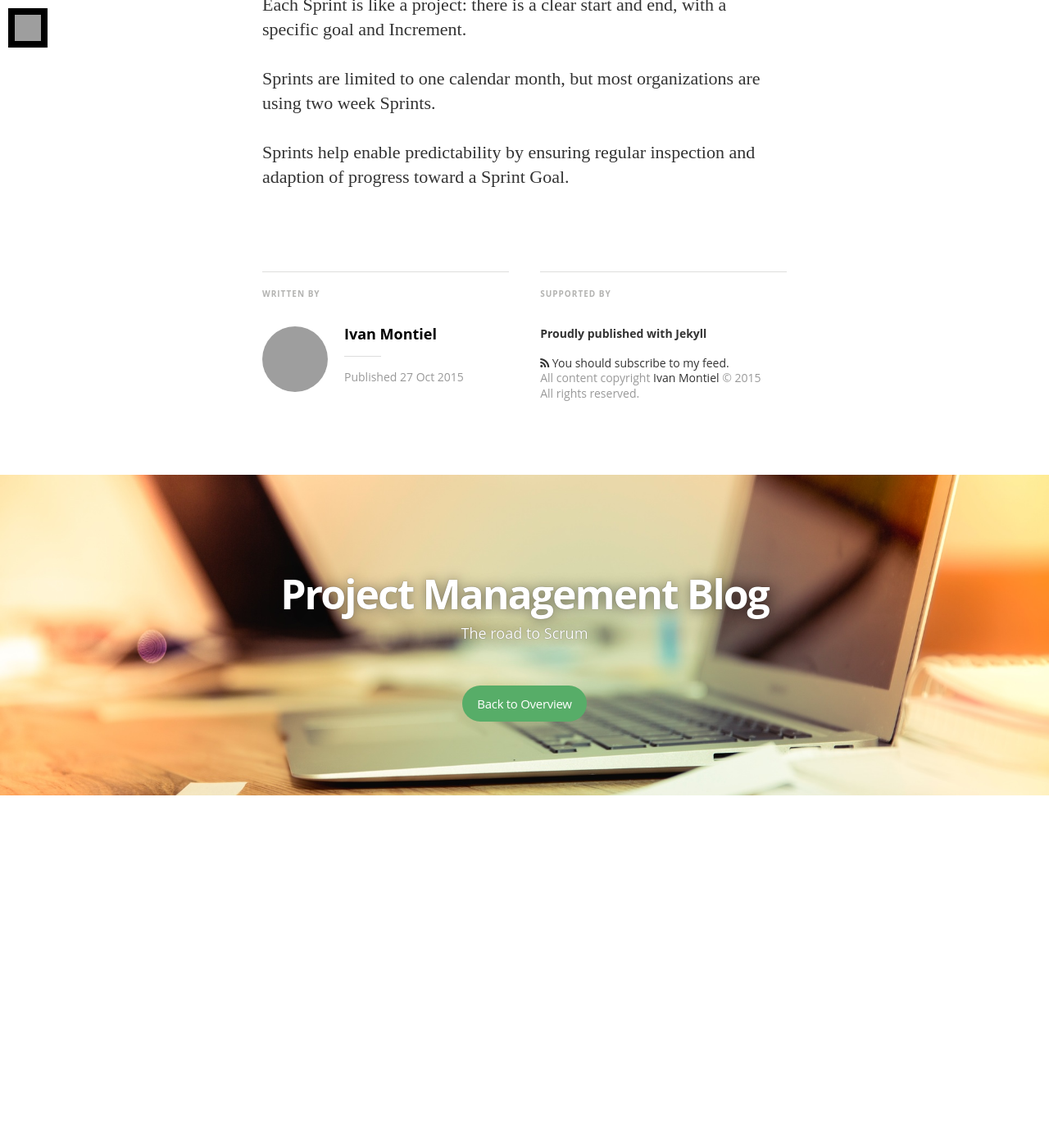
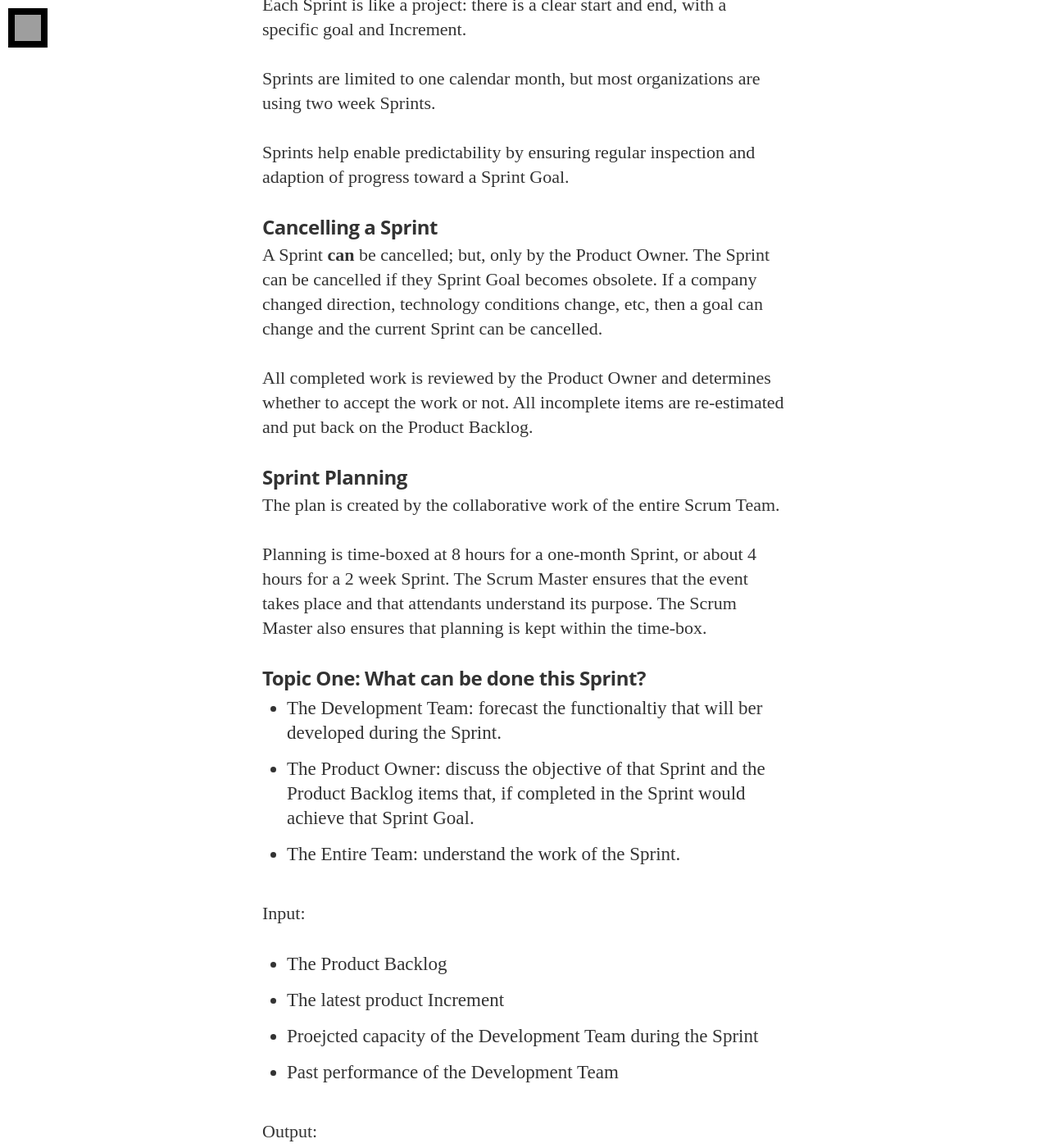
Before and after one commit to idmontie/ProjectManagementBlog, a Jekyll site: the page built from _posts/2015-10-27-the-scrum-guide-continued.md, in a window 1280 px wide and 1400 px high, scrolled down 1313 px. Shown: the whole window at 82% size. Built offline with Jekyll 4.4.1, drawn with Linux system fonts in a browser that asks for light colours; nearby versions of some CDN libraries; some web fonts are replaced; Markdown is read by kramdown in place of the engine named in the settings; before the commit the page ends 2283 px from its top, so only the background shows below that; some of the changed text lies outside the part shown.

Commit message:
Update 2015-10-27-the-scrum-guide-continued.md

```diff
--- a/_posts/2015-10-27-the-scrum-guide-continued.md
+++ b/_posts/2015-10-27-the-scrum-guide-continued.md
@@ -32,3 +32,43 @@ Each Sprint is like a project: there is a clear start and end, with a specific g
 Sprints are limited to one calendar month, but most organizations are using two week Sprints.
 
 Sprints help enable predictability by ensuring regular inspection and adaption of progress toward a Sprint Goal.
+
+
+### Cancelling a Sprint
+
+A Sprint **can** be cancelled; but, only by the Product Owner. The Sprint can be cancelled if they Sprint Goal becomes obsolete. If a company changed direction, technology conditions change, etc, then a goal can change and the current Sprint can be cancelled.
+
+All completed work is reviewed by the Product Owner and determines whether to accept the work or not. All incomplete items are re-estimated and put back on the Product Backlog.
+
+
+### Sprint Planning
+
+The plan is created by the collaborative work of the entire Scrum Team.
+
+Planning is time-boxed at 8 hours for a one-month Sprint, or about 4 hours for a 2 week Sprint. The Scrum Master ensures that the event takes place and that attendants understand its purpose. The Scrum Master also ensures that planning is kept within the time-box.
+
+### Topic One: What can be done this Sprint?
+
+- The Development Team: forecast the functionaltiy that will ber developed during the Sprint.
+- The Product Owner: discuss the objective of that Sprint and the Product Backlog items that, if completed in the Sprint would achieve that Sprint Goal.
+- The Entire Team: understand the work of the Sprint.
+
+Input:
+
+- The Product Backlog
+- The latest product Increment
+- Proejcted capacity of the Development Team during the Sprint
+- Past performance of the Development Team
+
+Output:
+
+- A Sprint Goal
+- Items selected from the Product Backlog for the Sprint
+
+### Topic Two: How will the chosen work get done?
+
+The Development Team decides how it will build this functionality into a "Done" product Increment during the Sprint.
+
+The Product Backlog items selected for this Sprint plus the plan for delivering them is called the Spring Backlog.
+
+Enough work is planned during Sprint Planning for the Development Team to forecast what it believes it can do in the upcoming Sprint.
```
